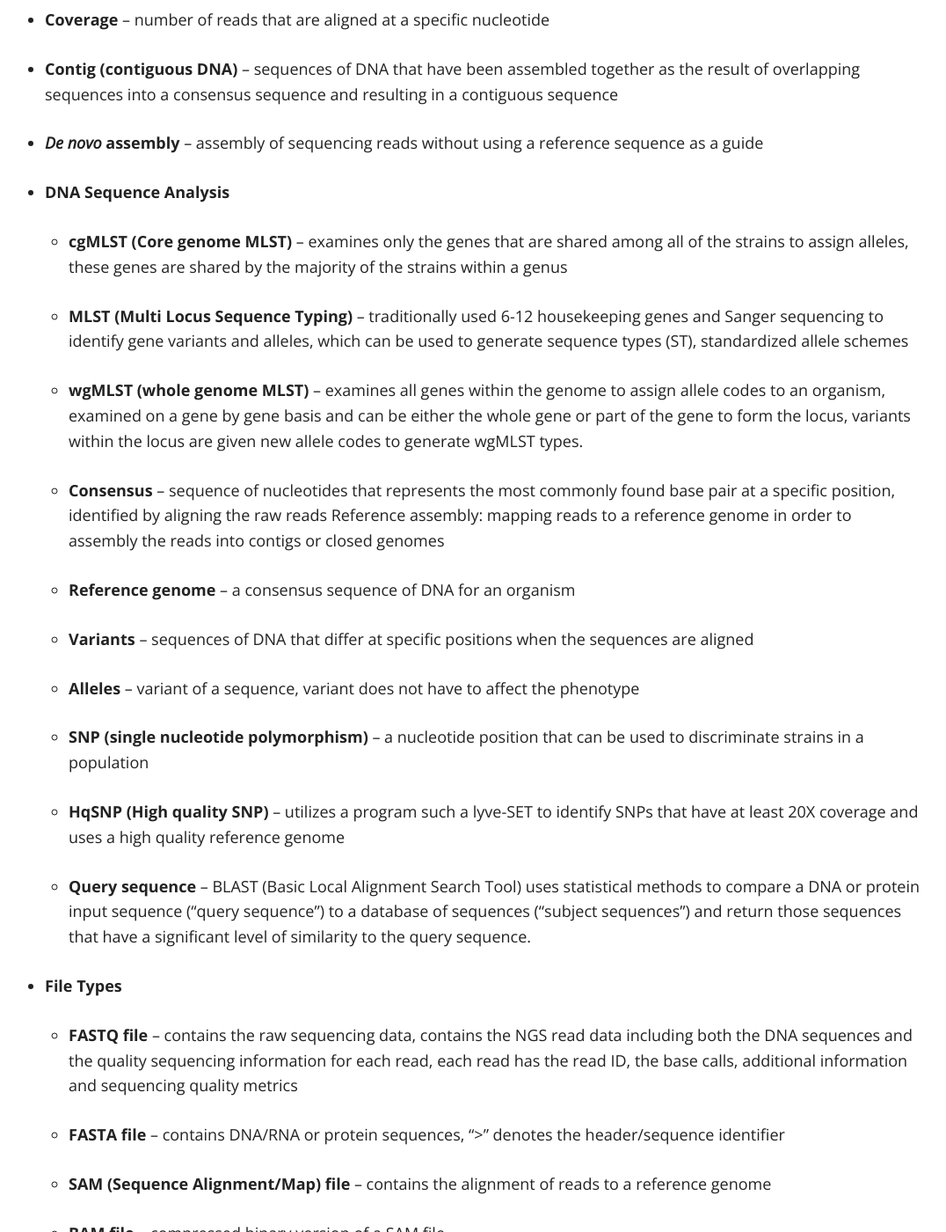
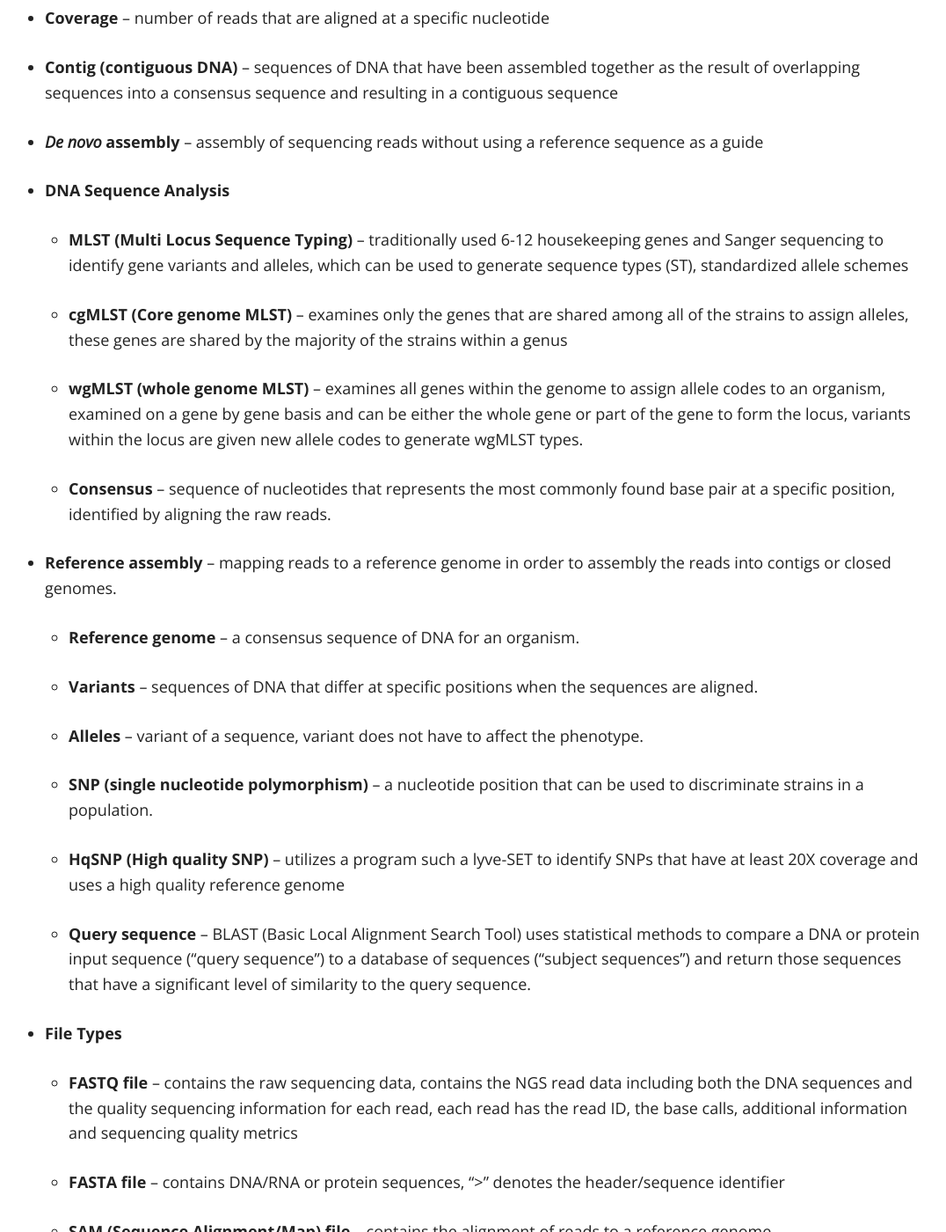
Before and after one commit to StaPH-B/midwest-region, a Jekyll site: the page built from in-progress/outline.md, in a window 1280 px wide and 1400 px high, scrolled down 21511 px. Shown: the whole window at 88% size, without its empty margins (104-1180 px from the left). Built offline with Jekyll 4.4.1, drawn with Linux system fonts in a browser that asks for light colours; our own code applies the rules of GitHub Pages for plain Markdown files; some of the changed text lies outside the part shown.

Commit message:
Fix definition formatting and de novo section

```diff
--- a/in-progress/outline.md
+++ b/in-progress/outline.md
@@ -1,3 +1,4 @@
+
 # Demystifying Bioinformatics
 
 ## What is bioinformatics?
@@ -156,6 +157,7 @@ Sequencing only the protein coding genes (exons) of the genome.
 Sequencing DNA fragments amplified by PCR (AKA amplicons).
 
 #### Hybridization Capture
+
 Sequencing a region of interest captured using long, biotinylated oligonucleotide baits (probes).
 
 ## The Omics
@@ -492,8 +497,6 @@ Recombination – rearrangement of genetic material. Both prokaryotes and eukary
 
 * **PacBio** –  It is a single molecule real time (SMRT) sequencing developed by Pacific Biosciences, also referred as PacBio sequencing. Unlike second generation sequencing, PacBio sequences each base-pair individually. Currently, this method is widely used to study larger genomes, transcriptome metagenomics and epigenetics.
 
-* **Tape station** – The Agilent 2100 Bioanalyzer (Tape Station) is a microfluidics-based platform for size determination, quantification and quality control of DNA and RNA.
-
 * **Pyrosequencing** –  In pyrosequencing, the sequencing reaction is monitored through the release of the pyrophosphate during nucleotide incorporation. A single nucleotide is added to the sequencing chip which will lead to its incorporation in a template dependent manner. This incorporation will result in the release of pyrophosphate which is used in a series of chemical reactions resulting in the generation of light. Light emission is detected by a camera which records the appropriate sequence of the cluster. Any unincorporated bases are degraded by apyrase before the addition of the next nucleotide. This cycle continues until the sequencing reaction is complete.
 
 * **Paired end sequencing** – It involves sequencing both ends of the DNA fragment and generate high quality sequence data. It’s a simple work flow allows generation of unique ranges of insert sizes.
@@ -524,22 +527,23 @@ Recombination – rearrangement of genetic material. Both prokaryotes and eukary
 
 * **DNA Sequence Analysis**
 
+  * **MLST (Multi Locus Sequence Typing)** – traditionally used 6-12 housekeeping genes and Sanger sequencing to identify gene variants and alleles, which can be used to generate sequence types (ST), standardized allele schemes
+
   * **cgMLST (Core genome MLST)** – examines only the genes that are shared among all of the strains to assign alleles, these genes are shared by the majority of the strains within a genus
-
-  * **MLST (Multi Locus Sequence Typing)** – traditionally used 6-12 housekeeping genes and Sanger sequencing to identify gene variants and alleles, which can be used to generate sequence types (ST), standardized allele schemes
 
   * **wgMLST (whole genome MLST)** – examines all genes within the genome to assign allele codes to an organism, examined on a gene by gene basis and can be either the whole gene or part of the gene to form the locus, variants within the locus are given new allele codes to generate wgMLST types.
 
-  * **Consensus** – sequence of nucleotides that represents the most commonly found base pair at a specific position, identified by aligning the raw reads
-Reference assembly: mapping reads to a reference genome in order to assembly the reads into contigs or closed genomes
+  * **Consensus** – sequence of nucleotides that represents the most commonly found base pair at a specific position, identified by aligning the raw reads.
 
-  * **Reference genome** – a consensus sequence of DNA for an organism
+* **Reference assembly** – mapping reads to a reference genome in order to assembly the reads into contigs or closed genomes.
 
-  * **Variants** – sequences of DNA that differ at specific positions when the sequences are aligned
+  * **Reference genome** – a consensus sequence of DNA for an organism.
 
-  * **Alleles** – variant of a sequence, variant does not have to affect the phenotype
+  * **Variants** – sequences of DNA that differ at specific positions when the sequences are aligned.
 
-  * **SNP (single nucleotide polymorphism)** – a nucleotide position that can be used to discriminate strains in a population
+  * **Alleles** – variant of a sequence, variant does not have to affect the phenotype.
+
+  * **SNP (single nucleotide polymorphism)** – a nucleotide position that can be used to discriminate strains in a population.
 
   * **HqSNP (High quality SNP)** – utilizes a program such a lyve-SET to identify SNPs that have at least 20X coverage and uses a high quality reference genome
 
```
Also changed, not shown: other parts of in-progress/outline.md (+7 -4 lines).
